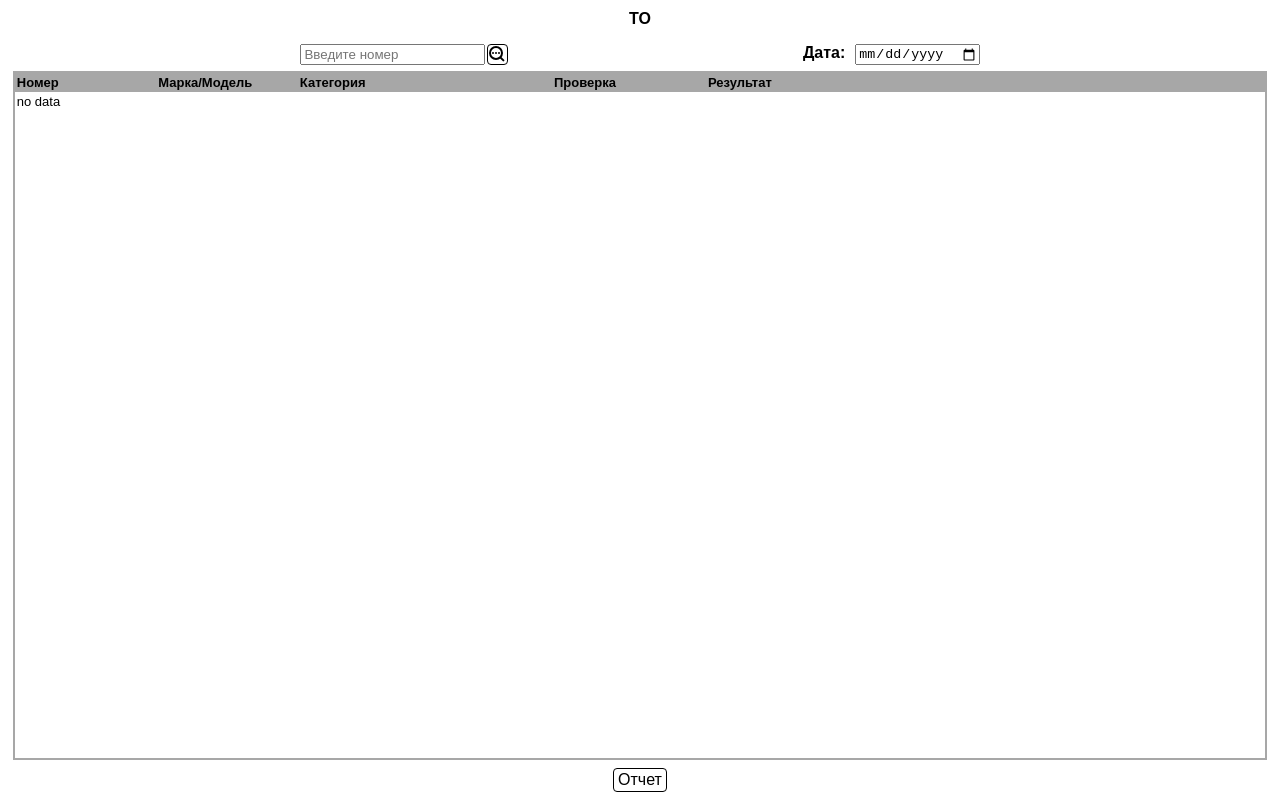
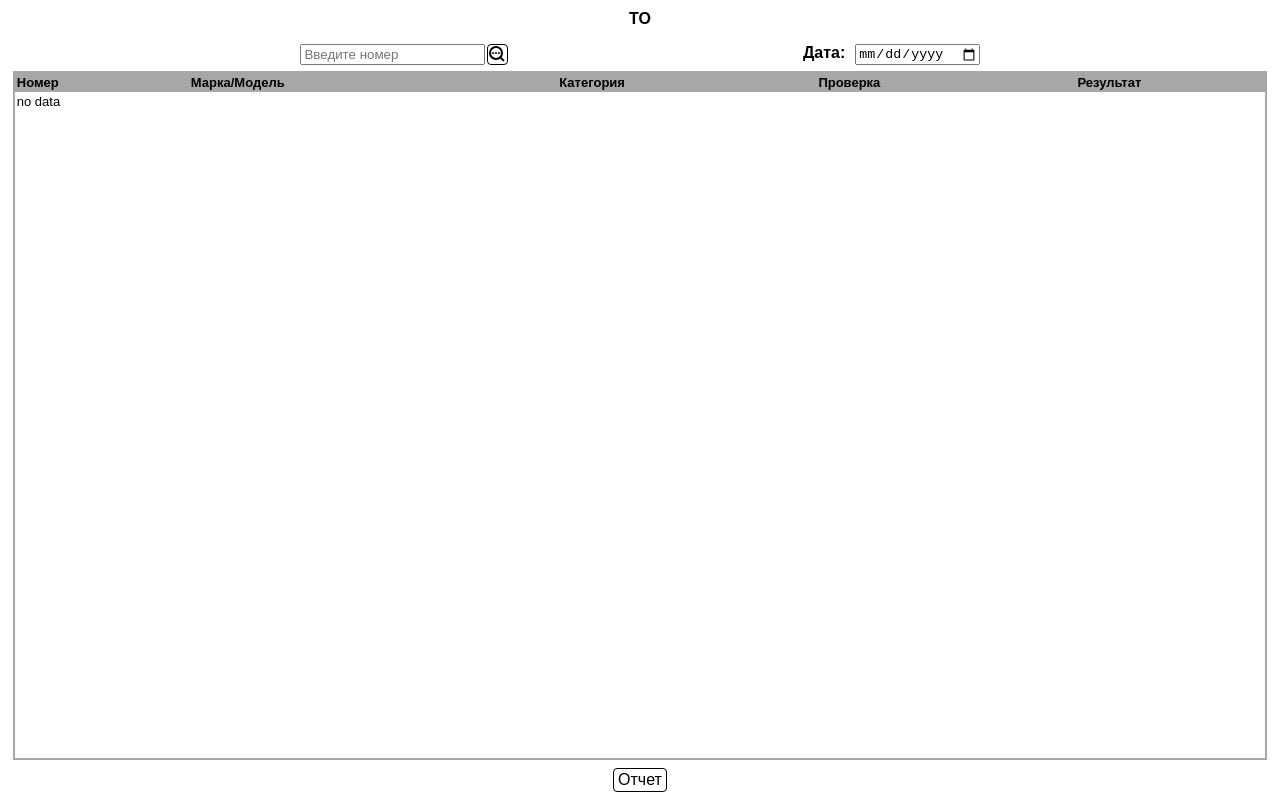
Before and after one commit to MatIvan/transport-osmotr-service, a website built with webpack: page html/startpage/startpage.html in a window 1280 px wide. Built offline with nearby package versions, Linux system fonts and the light colour scheme.

Commit message:
startpage table style

```diff
--- a/html/startpage/startpage-style.css
+++ b/html/startpage/startpage-style.css
@@ -49,23 +49,23 @@
 }
 
 .col1 {
-    width: 11%;
+    width: 14%;
 }
 
 .col2 {
-    width: 11%;
+    width: 30%;
 }
 
 .col3 {
-    width: 20%;
+    width: 21%;
 }
 
 .col4 {
-    width: 12%;
+    width: 21%;
 }
 
 .col5 {
-    width: 19%;
+    width: 14%;
 }
 
 .edit-win {
```
